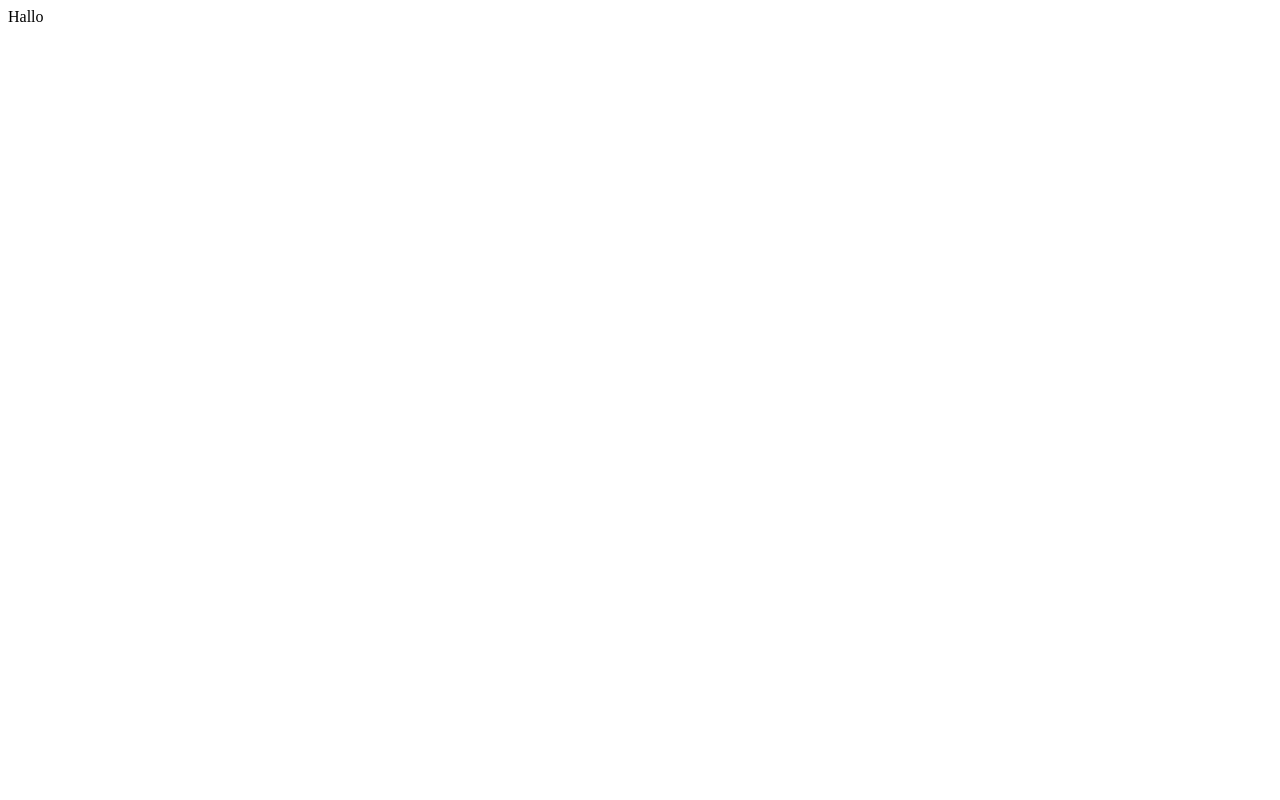
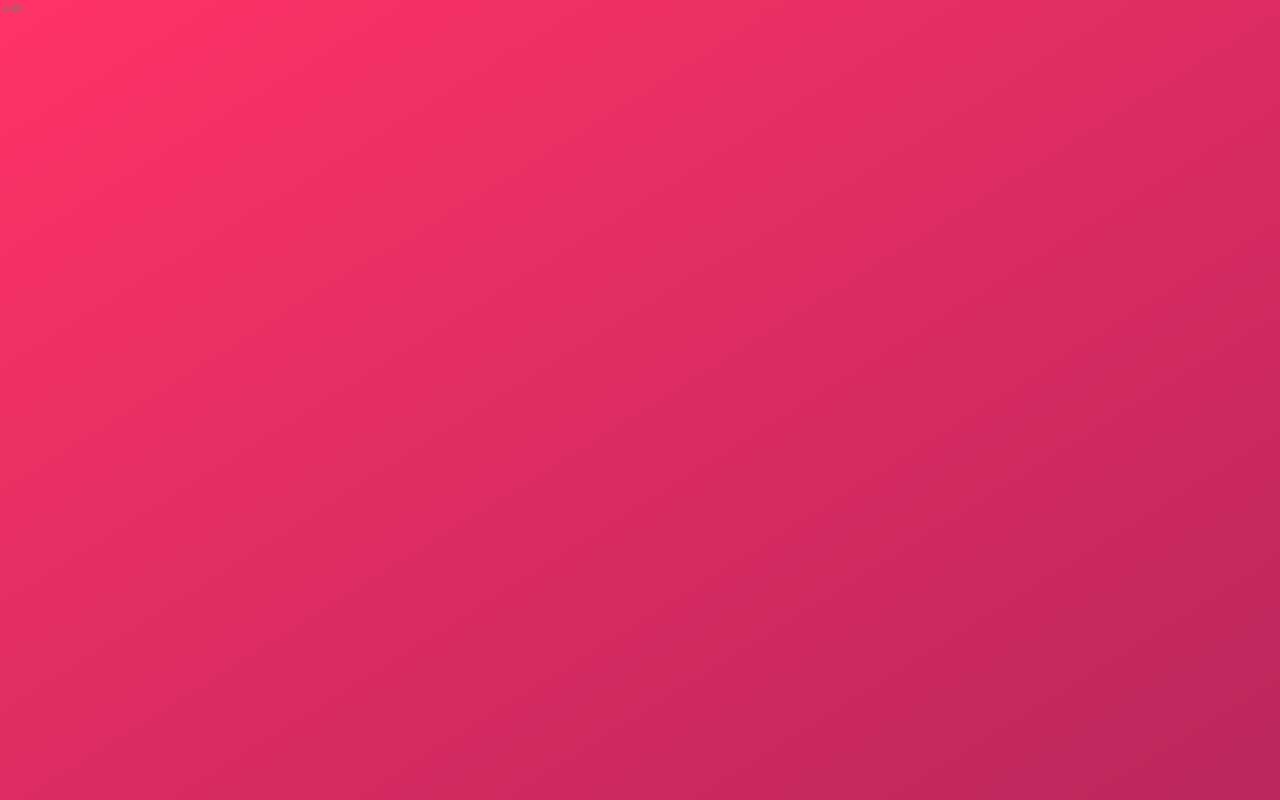
Before and after one commit to Altiuss/Trillo, a website: page index.html in a window 1280 px wide. Drawn offline with nearby package versions, Linux system fonts and the light colour scheme.

Commit message:
Defining Project Settings and Custom Properties

```diff
--- /dev/null
+++ b/sass/_base.scss
@@ -0,0 +1,46 @@
+
+:root {
+    --color-primary: #eb2f64;
+    --color-primary-light: #FF3366;
+    --color-primary-dark: #BA265D;
+
+    --color-grey-light-1: #faf9f9;
+    --color-grey-light-2: #f4f2f2;
+    --color-grey-light-3: #f0eeee;
+    --color-grey-light-4: #ccc;
+
+    --color-grey-dark-1: #333;
+    --color-grey-dark-2: #777;
+    --color-grey-dark-3: #999;
+
+}
+
+* {
+    margin: 0;
+    padding: 0;
+}
+
+*,
+*::before,
+*::after {
+    box-sizing: inherit;
+}
+
+html {
+    box-sizing: border-box;
+    font-size: 62.5%; //1rem = 10px;
+}
+
+body {
+    font-family: 'Open Sans', sans-serif;
+    font-weight: 400;
+    line-height: 1.6;
+    color: var(--color-grey-dark-2);
+    background-image: linear-gradient(to right bottom, var(--color-primary-light), var(--color-primary-dark));
+    background-size: cover;
+    background-repeat: no-repeat;
+
+
+    min-height: 100vh;
+
+}
--- a/sass/main.scss
+++ b/sass/main.scss
@@ -1,17 +1,3 @@
-/*
-COLORS
-
-Primary: #eb2f64
-Primary light: #FF3366
-Primary dark: #BA265D
-
-Grey light 1: #faf9f9
-Grey light 2: #f4f2f2
-Grey light 3: #f0eeee
-Grey light 4: #ccc
-
-Grey dark 1: #333
-Grey dark 2: #777
-Grey dark 3: #999
-
-*/
+@import 'base';
+@import 'layout';
+@import 'components';
```
Also changed, not shown: css/style.css, sass/_components.scss (added), sass/_layout.scss (added), 1 other file.
